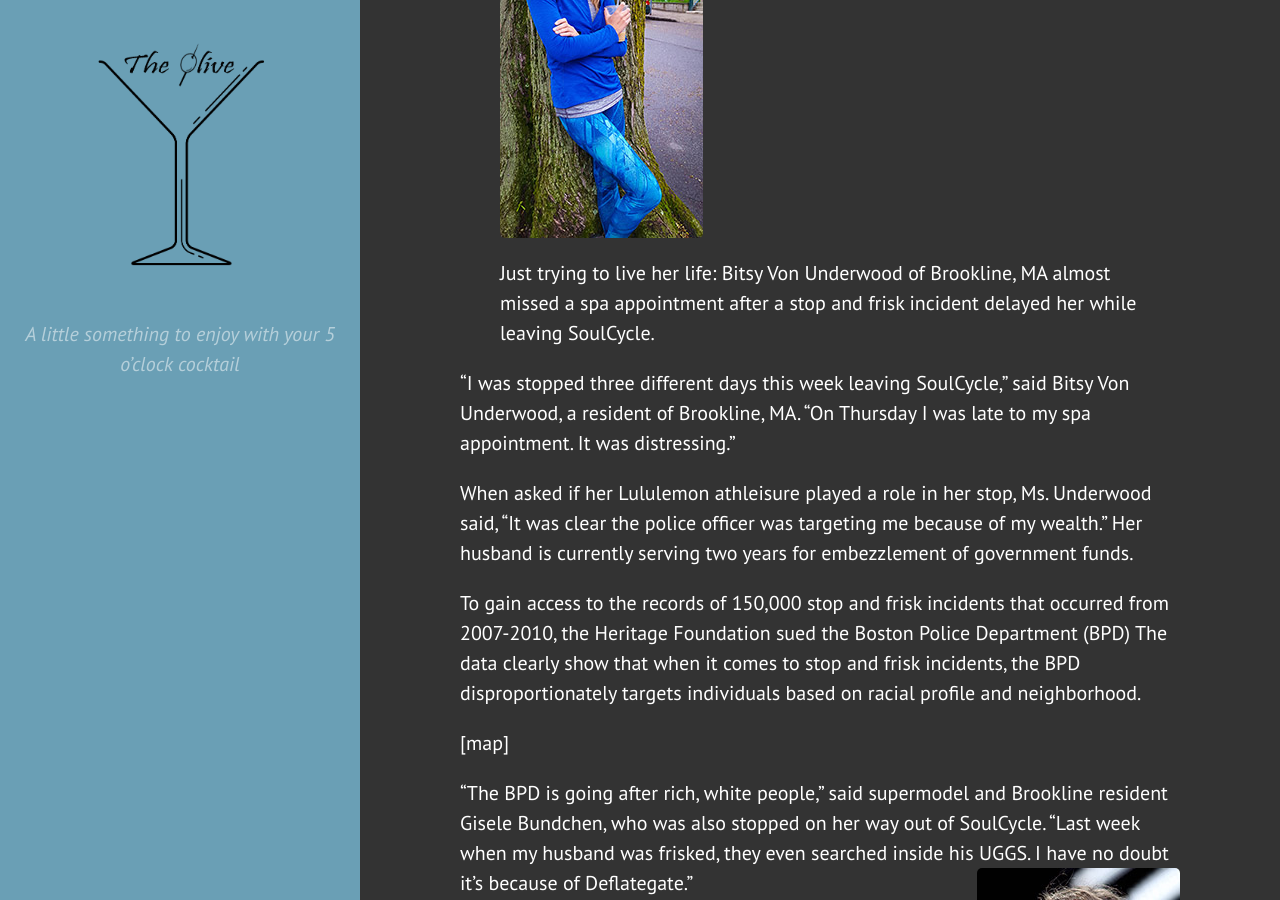
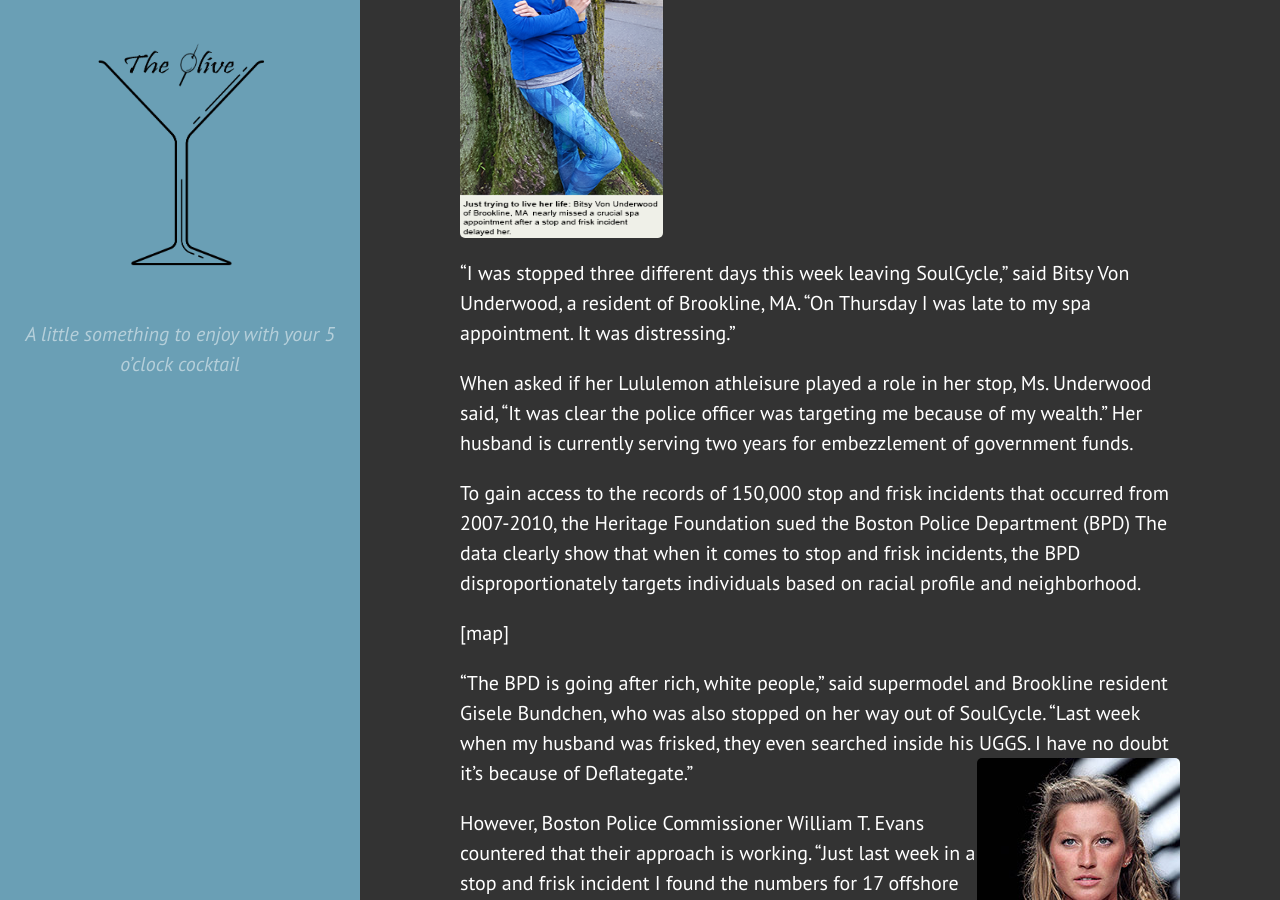
Before and after one commit to KendraPierre/The-Olive, a Jekyll site: the page built from index.html, in a window 1280 px wide and 900 px high, scrolled down 552 px. Built offline with Jekyll 4.4.1, drawn with Linux system fonts in a browser that asks for light colours.

Commit message:
Updated index.html

```diff
--- a/index.html
+++ b/index.html
@@ -22,7 +22,7 @@
 <p>BOSTON, MA - Recently, an alarming report from the Heritage Foundation revealed that the number of stop and frisk incidents has dramatically increased in several prominent Boston neighborhoods. In fact, these stop and frisk incidents are now so numerous that they have become detrimental to the daily lives of local citizens. </p>
 <p>
 
- {% include figure.html src="/The-Olive/public/img/Kate.jpg" alt="Bitsy Von Underwood" width="203" height="360" float="left" caption="Just trying to live her life: Bitsy Von Underwood of Brookline, MA almost missed a spa appointment after a stop and frisk incident delayed her while leaving SoulCycle." %}
+<img src="/The-Olive/public/img/Kate-ForWebsite.png" alt="Bitsy Von Underwood" width="203" height="360" float="left">
 
  “I was stopped three different days this week leaving SoulCycle,” said Bitsy Von Underwood, a resident of Brookline, MA. “On Thursday I was late to my spa appointment. It was distressing.”</p>
 <p>
@@ -44,7 +44,7 @@
 <p>
 “I was stopped for 25 minutes on my way to work,” said Preston T. Walcott III, a financial advisor with Marsh & Cunningham  “And last week I almost missed my flight to the Vineyard. I’m not a criminal. My time is money!”</p>
 <p>
-<img src="/The-Olive/public/img/walberger.jpg" alt="Walberg" width="300" height="202" align="left">When asked if there was bias on their part, Commissioner Evans responded, “We go where the criminals are. Do you know how much these guys cost us during the financial crisis?”</p>
+<img src="Dorchster Mike_PSD.png" alt=" Mikey Walberg" width="300" height="202" align="left">When asked if there was bias on their part, Commissioner Evans responded, “We go where the criminals are. Do you know how much these guys cost us during the financial crisis?”</p>
 <p>
 Mikey Wahlberg, a resident of Dorchester, agrees. “Yeah sure, a lot of them are innocent, but some of them are not,” he said with a shrug, sipping his Dunkin’s. “I mean, I’ve never been stopped and frisked. And, uh...go Pats!” </p>
 <p>
```
